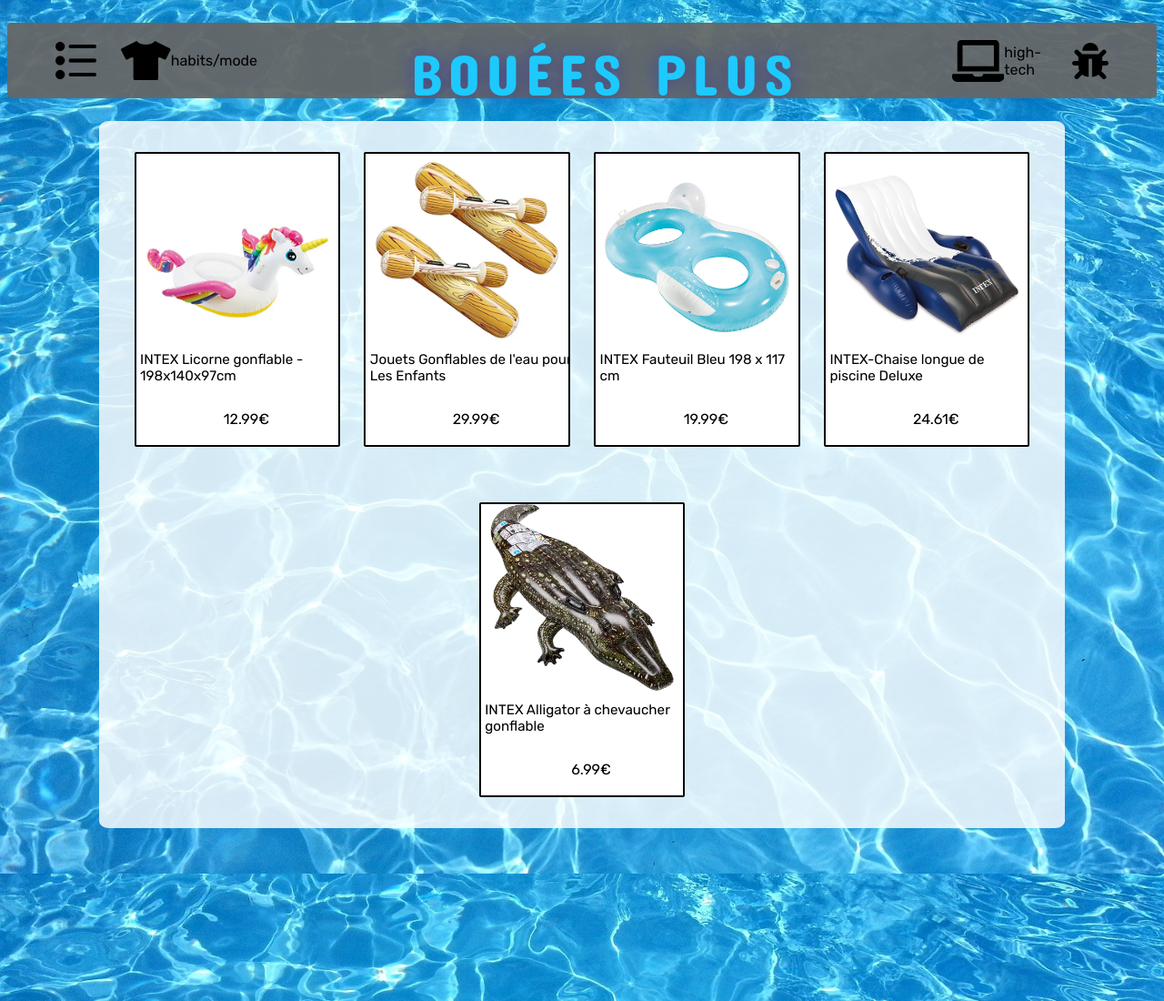
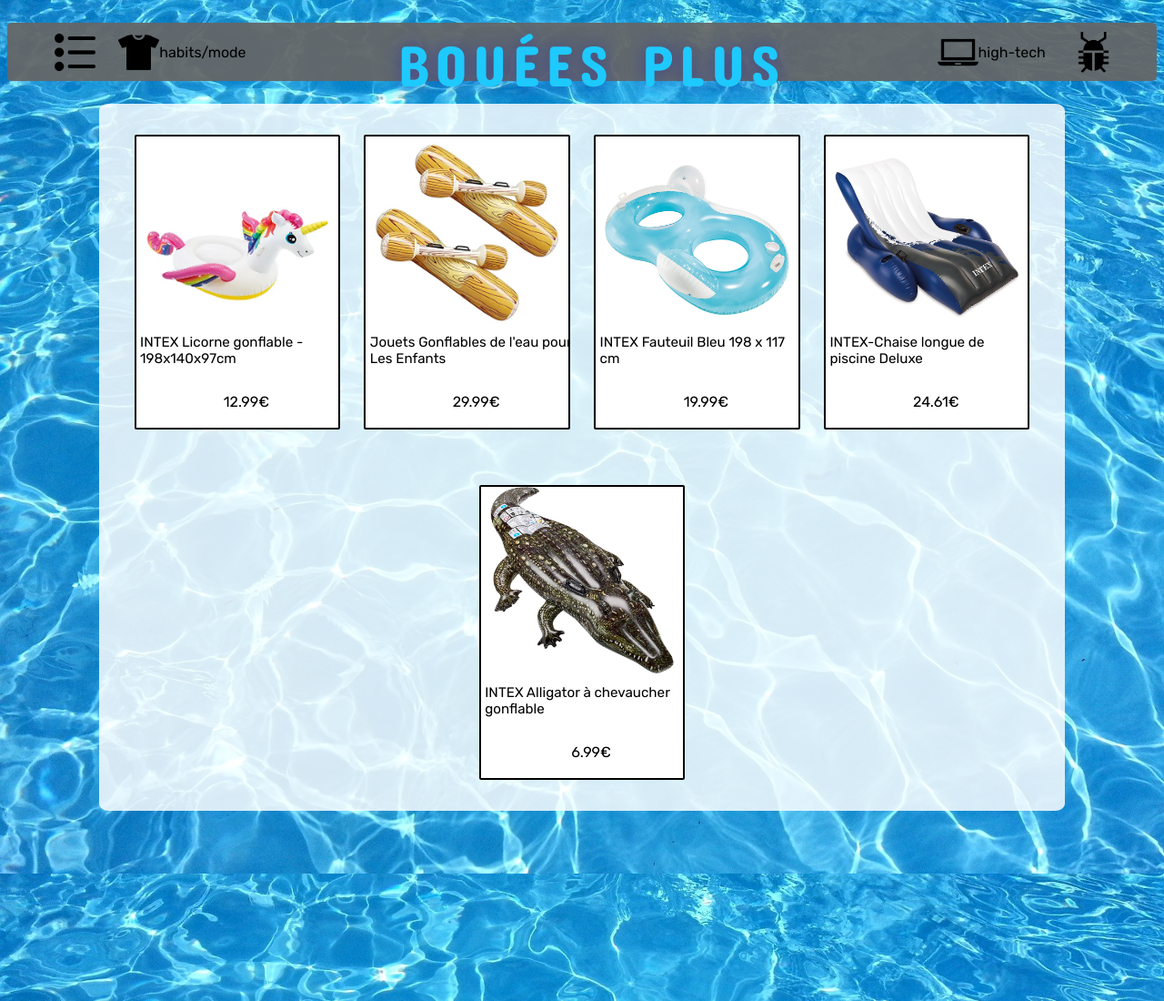
Before and after one commit to austinlrq/bouees-plus, a plain HTML site: page index.html in a window 1280 px wide. Shown: the top 1100 px of the page at 91% size. Drawn offline with Linux system fonts and the light colour scheme.

Commit message:
commit 5.1

```diff
--- a/index.html
+++ b/index.html
@@ -43,21 +43,7 @@
           href="https://www.amazon.fr/gp/browse.html?node=11961521031&ref_=nav_cs_fashion_7a0b5e704bb143ef9874c6574be89142"
           target="_blank"
         >
-          <svg
-            aria-hidden="true"
-            focusable="false"
-            data-prefix="fas"
-            data-icon="tshirt"
-            class="svg-inline--fa fa-tshirt fa-w-20"
-            role="img"
-            xmlns="http://www.w3.org/2000/svg"
-            viewBox="0 0 640 512"
-          >
-            <path
-              fill="currentColor"
-              d="M631.2 96.5L436.5 0C416.4 27.8 371.9 47.2 320 47.2S223.6 27.8 203.5 0L8.8 96.5c-7.9 4-11.1 13.6-7.2 21.5l57.2 114.5c4 7.9 13.6 11.1 21.5 7.2l56.6-27.7c10.6-5.2 23 2.5 23 14.4V480c0 17.7 14.3 32 32 32h256c17.7 0 32-14.3 32-32V226.3c0-11.8 12.4-19.6 23-14.4l56.6 27.7c7.9 4 17.5.8 21.5-7.2L638.3 118c4-7.9.8-17.6-7.1-21.5z"
-            ></path>
-          </svg>
+          <img class="icon" src="/images/casual-t-shirt-.png" alt="" />
           <p>habits/mode</p>
         </a>
         <div class="plus">
@@ -68,39 +54,11 @@
           href="https://www.amazon.fr/photo-TV-mp3-Hifi-GPS/b/?ie=UTF8&node=13921051&ref_=topnav_storetab_cag"
           target="_blank"
         >
-          <svg
-            aria-hidden="true"
-            focusable="false"
-            data-prefix="fas"
-            data-icon="laptop"
-            class="svg-inline--fa fa-laptop fa-w-20"
-            role="img"
-            xmlns="http://www.w3.org/2000/svg"
-            viewBox="0 0 640 512"
-          >
-            <path
-              fill="currentColor"
-              d="M624 416H381.54c-.74 19.81-14.71 32-32.74 32H288c-18.69 0-33.02-17.47-32.77-32H16c-8.8 0-16 7.2-16 16v16c0 35.2 28.8 64 64 64h512c35.2 0 64-28.8 64-64v-16c0-8.8-7.2-16-16-16zM576 48c0-26.4-21.6-48-48-48H112C85.6 0 64 21.6 64 48v336h512V48zm-64 272H128V64h384v256z"
-            ></path>
-          </svg>
+          <img class="icon" src="/images/laptop.png" alt="" />
           <p>high-tech</p>
         </a>
         <a class="bug" href="./problem/page_problem.html">
-          <svg
-            aria-hidden="true"
-            focusable="false"
-            data-prefix="fas"
-            data-icon="bug"
-            class="svg-inline--fa fa-bug fa-w-16"
-            role="img"
-            xmlns="http://www.w3.org/2000/svg"
-            viewBox="0 0 512 512"
-          >
-            <path
-              fill="currentColor"
-              d="M511.988 288.9c-.478 17.43-15.217 31.1-32.653 31.1H424v16c0 21.864-4.882 42.584-13.6 61.145l60.228 60.228c12.496 12.497 12.496 32.758 0 45.255-12.498 12.497-32.759 12.496-45.256 0l-54.736-54.736C345.886 467.965 314.351 480 280 480V236c0-6.627-5.373-12-12-12h-24c-6.627 0-12 5.373-12 12v244c-34.351 0-65.886-12.035-90.636-32.108l-54.736 54.736c-12.498 12.497-32.759 12.496-45.256 0-12.496-12.497-12.496-32.758 0-45.255l60.228-60.228C92.882 378.584 88 357.864 88 336v-16H32.666C15.23 320 .491 306.33.013 288.9-.484 270.816 14.028 256 32 256h56v-58.745l-46.628-46.628c-12.496-12.497-12.496-32.758 0-45.255 12.498-12.497 32.758-12.497 45.256 0L141.255 160h229.489l54.627-54.627c12.498-12.497 32.758-12.497 45.256 0 12.496 12.497 12.496 32.758 0 45.255L424 197.255V256h56c17.972 0 32.484 14.816 31.988 32.9zM257 0c-61.856 0-112 50.144-112 112h224C369 50.144 318.856 0 257 0z"
-            ></path>
-          </svg>
+          <img class="icon" src="/images/bug.png" alt="" />
         </a>
         <nav>
           <a class="title" href="../index.html">Bouées Plus</a>
--- a/style.css
+++ b/style.css
@@ -51,7 +51,6 @@
 .bouton1 {
   order: -1;
   display: flex;
-  width: 150px;
   left: 9%;
   color: black;
   text-decoration: none;
@@ -62,7 +61,6 @@
 .bouton2 {
   order: 4;
   display: flex;
-  width: 100px;
   right: 9%;
   color: black;
   float: left;
@@ -86,6 +84,7 @@
   order: -2;
   display: flex;
   width: 40px;
+  height: auto;
   left: 3%;
   color: black;
   text-decoration: none;
```
Also changed, not shown: images/align-justify-solid.svg (deleted), images/bug-solid.svg (deleted), images/bug.png (added), images/casual-t-shirt-.png (added), images/laptop-solid.svg (deleted), images/laptop.png (added), images/shopping-basket-solid (1).svg (deleted), images/tshirt-solid.svg (deleted).
